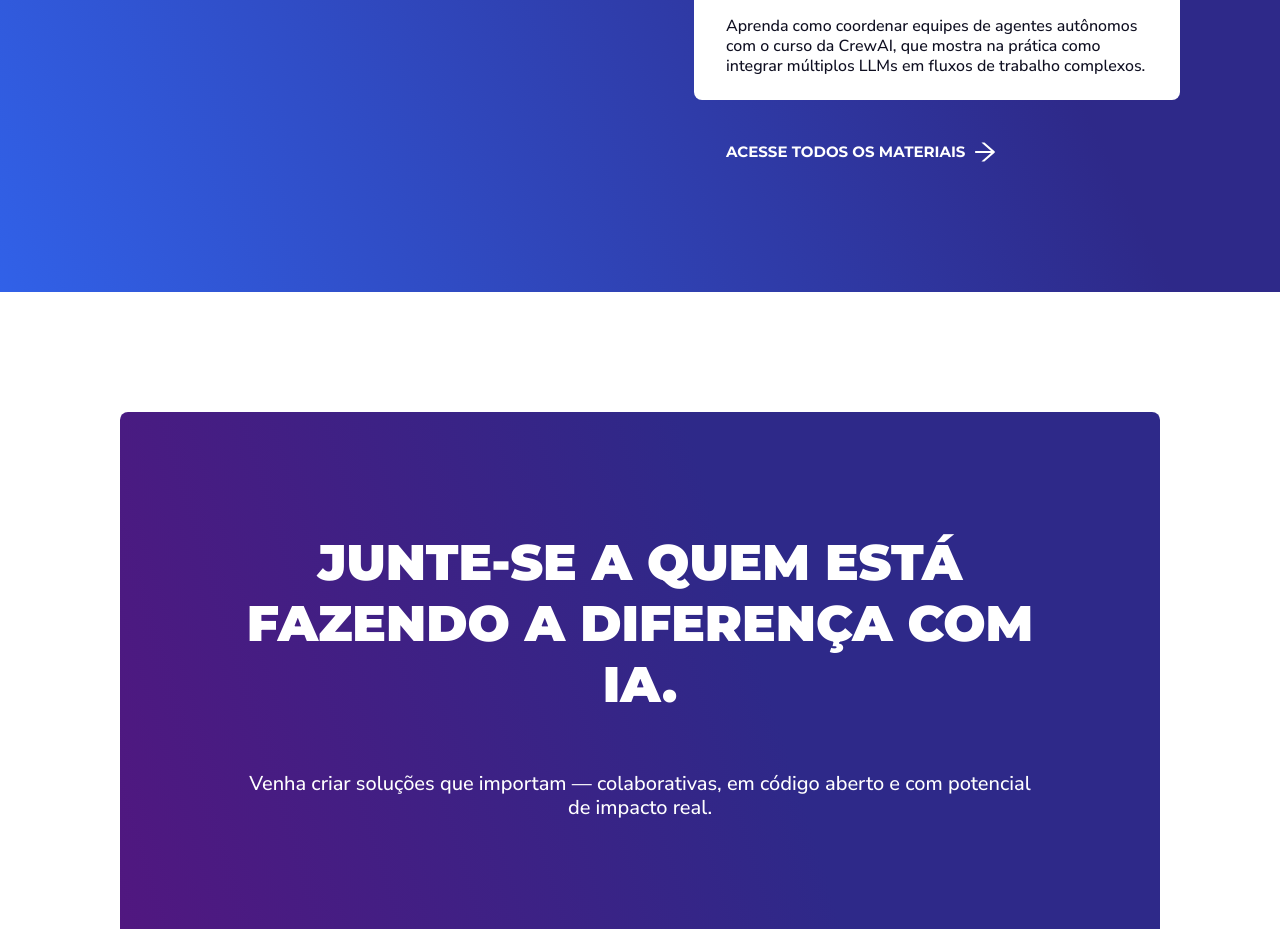
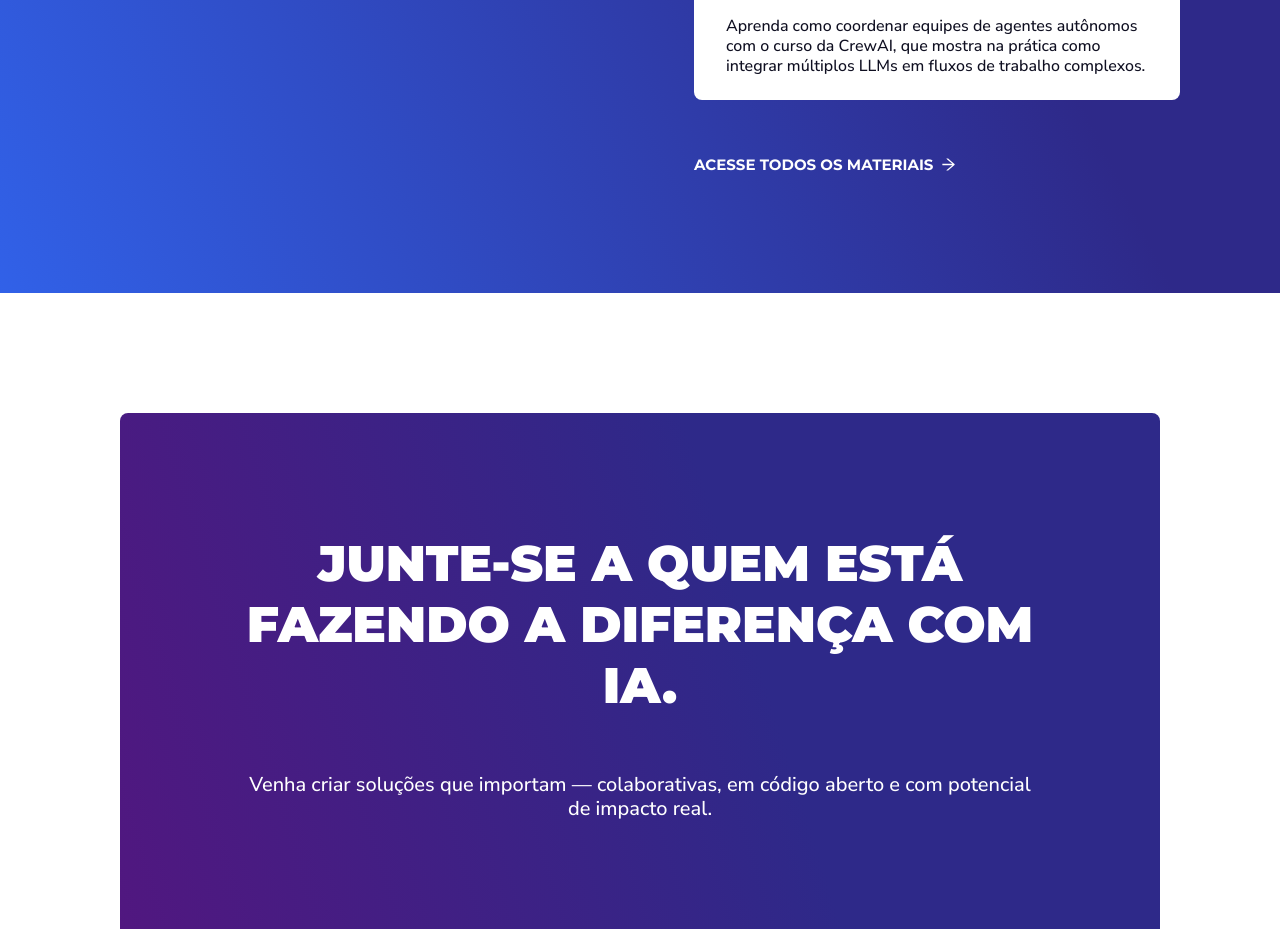
Before and after one commit to inc-coppe/hackaton-ia-2025-site, a React (Vite) app in the folder front/: page / in a window 1280 px wide. Shown: the part 4665-5594 px from the top of the page. Built offline with nearby package versions, Linux system fonts and the light colour scheme; a web font is replaced by a local one.

Commit message:
Feat: Conexão landing com Materiais
Conectei o botão ACESSE TODOS OS MATERIAIS -> para te levar para a página materiais.

```diff
--- a/front/src/sections/Desafios/index.tsx
+++ b/front/src/sections/Desafios/index.tsx
@@ -12,7 +12,9 @@ import {
   SectionSubtitle,
   Title,
   Body,
+  LinkButton,
 } from "./style";
+import { ButtonWrapper} from "../../components/CustomCarousel/style";
 
 const Aquecimento = () => {
   // Renomeei para refletir o conteúdo
@@ -117,9 +119,19 @@ const Aquecimento = () => {
         </button>
 
         {/* Botão */}
-        <Button>
-          ACESSE TODOS OS MATERIAIS <ArrowRightOutlined />
-        </Button>
+        <ButtonWrapper>
+          <NavLink
+            to="/materiais"
+            style={{ inherit: "None", textDecoration: "None" }}
+          >
+
+            <LinkButton>
+              ACESSE TODOS OS MATERIAIS
+              <ArrowRightOutlined />
+            </LinkButton>
+          </NavLink>
+        </ButtonWrapper>
+
       </Frame>
     </Container>
   );
--- a/front/src/sections/Desafios/style.tsx
+++ b/front/src/sections/Desafios/style.tsx
@@ -147,3 +147,16 @@ export const SectionSubtitle = styled.h3`
     line-height: 1.375rem;
   }
 `;
+
+export const LinkButton = styled.a`
+  display: flex;
+  align-items: center;
+  gap: 0.5rem;
+  text-decoration: none;
+  font-family: "Montserrat", sans-serif;
+  font-weight: 700;
+  font-size: 0.938rem;
+  text-transform: uppercase;
+  color: #FFFFFF;
+  cursor: pointer;
+`;
```
